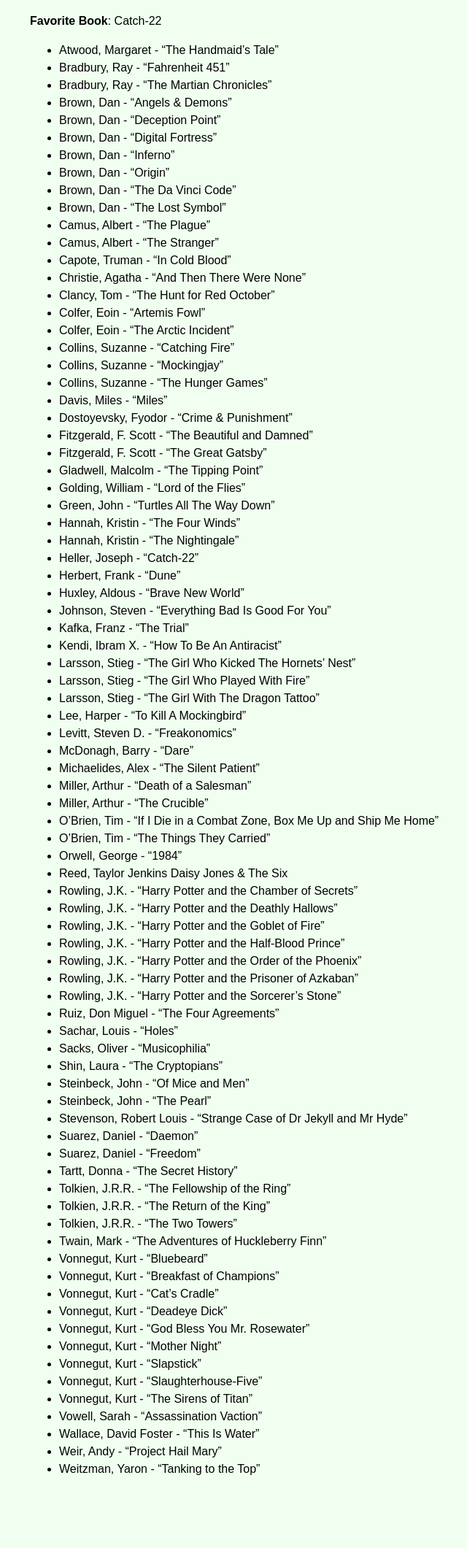
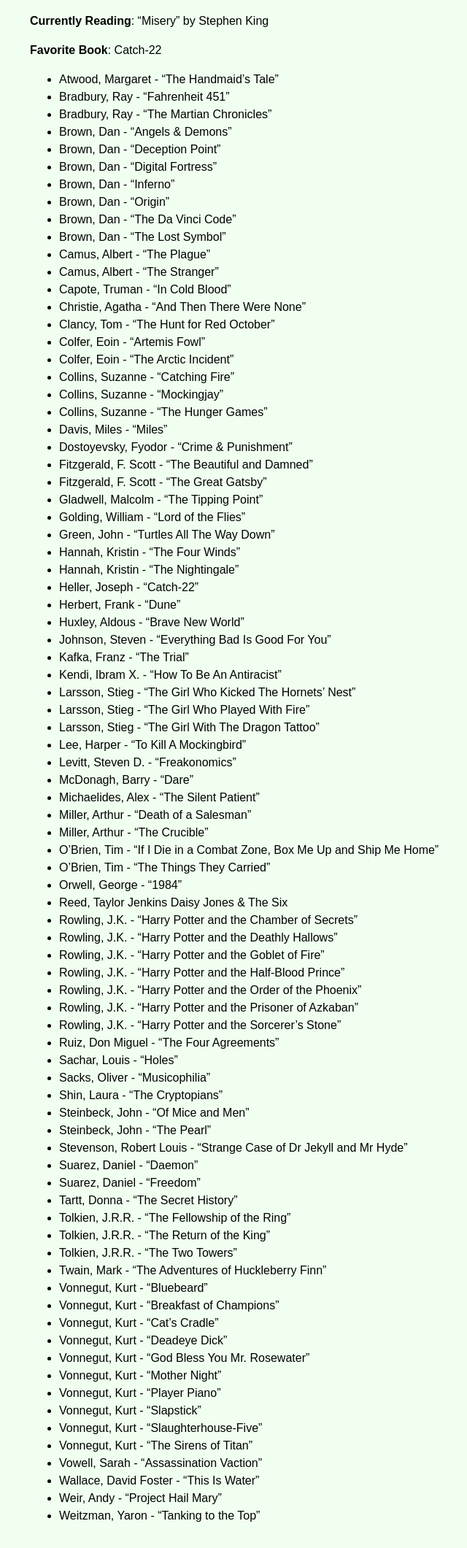
Before and after one commit to jaredculp/jaredculp.github.io, an Astro site: page /books in a window 1280 px wide. Shown: the part 102-2223 px from the top of the page at 73% size, without its empty margins (159-799 px from the left). Before the commit the page ends 2159 px from the top, so only its background shows below. Built offline with nearby package versions, Linux system fonts and the light colour scheme; Astro itself is replaced by a stand-in of ours.

Commit message:
Update books.md

```diff
--- a/src/pages/books.md
+++ b/src/pages/books.md
@@ -4,6 +4,8 @@ title: Bookshelf
 ---
 
 # Bookshelf
+
+**Currently Reading**: "Misery" by Stephen King
 
 **Favorite Book**: Catch-22
 
@@ -82,6 +84,7 @@ title: Bookshelf
 - Vonnegut, Kurt - "Deadeye Dick"
 - Vonnegut, Kurt - "God Bless You Mr. Rosewater"
 - Vonnegut, Kurt - "Mother Night"
+- Vonnegut, Kurt - "Player Piano"
 - Vonnegut, Kurt - "Slapstick"
 - Vonnegut, Kurt - "Slaughterhouse-Five"
 - Vonnegut, Kurt - "The Sirens of Titan"
```
